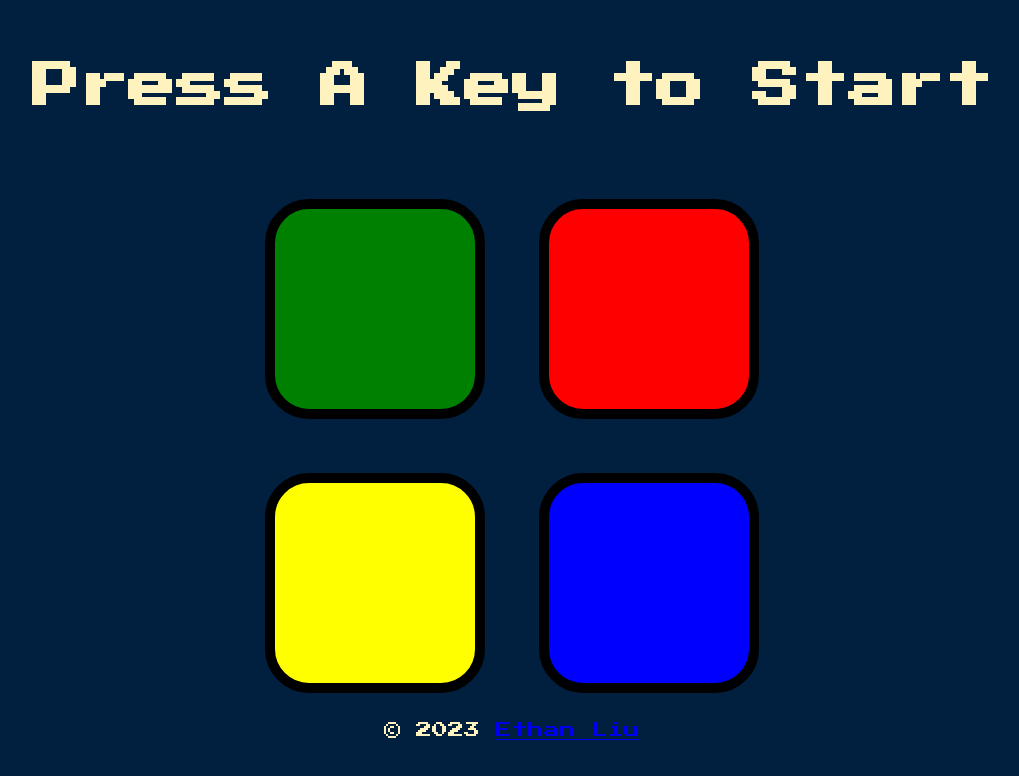
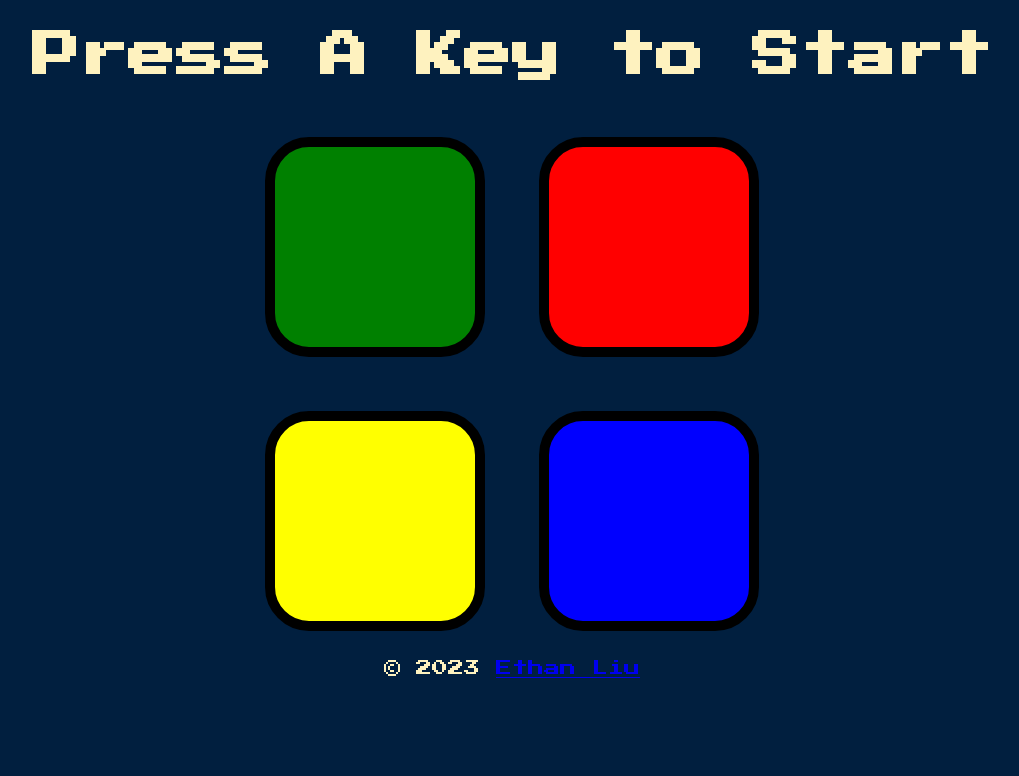
Before and after one commit to EthanL818/simon, a plain HTML site: page index.html in a window 1280 px wide. Shown: the whole page, without its empty margins (128-1147 px from the left). Drawn offline with nearby package versions, Linux system fonts and the light colour scheme.

Commit message:
Update styles.css

```diff
--- a/styles.css
+++ b/styles.css
@@ -6,7 +6,6 @@ body {
 #level-title {
   font-family: 'Press Start 2P', cursive;
   font-size: 3rem;
-  margin:  5%;
   color: #FEF2BF;
 }
 
```
